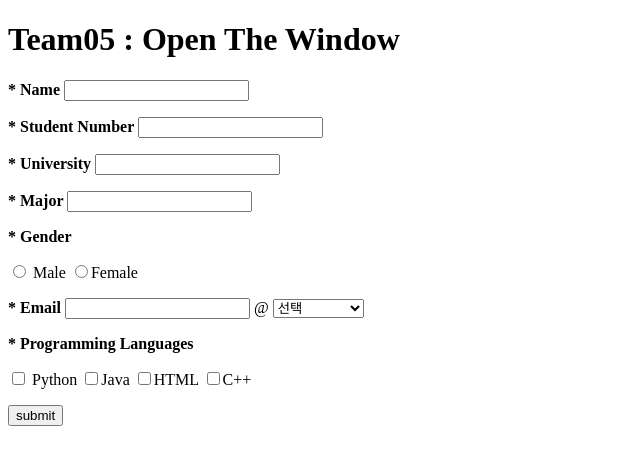
After one commit to CSID-DGU/2024-1-OSSPrac-KCM-2, a Flask app: template Flask/teamsub5/FrontEnd/templates/input_info.html in a window 1280 px wide. The commit adds this page. Shown: the top 465 px of the page, without its empty margins (0-640 px from the left). Run offline with Flask 3, Linux system fonts and the light colour scheme; the template is opened without the code that fills it, so the values that code supplies are empty.

Commit message:
코드 수정

```diff
--- a/Flask/teamsub5/FrontEnd/main.py
+++ b/Flask/teamsub5/FrontEnd/main.py
@@ -1,31 +1,25 @@
-from flask import Flask, render_template, request, session, redirect, url_for
+from flask import Flask, render_template, request
 
-app = Flask(__name__)
-app.secret_key = 'your_secret_key'
+app=Flask(__name__)
 
 @app.route('/')
-def form():
-    return render_template('form.html')
 
-@app.route('/submit', methods=['POST'])
-def submit_form():
-    session['name'] = request.form.get('name')
-    session['student_number'] = request.form.get('student_number')
-    session['gender'] = request.form.get('gender')
-    session['major'] = request.form.get('major')
-    session['programming_languages'] = request.form.getlist('programming_language')
+def input():
+    return render_template('input_info.html')
 
-    return redirect(url_for('result'))
+@app.route('/result',methods=['POST','GET'])
+def result():
+    if request.method =='POST':
+        result=dict()
+        result['Name']=request.form.get('name')
+        result['Student Number']=request.form.get('StudentNumber')
+        result['University'] = request.form.get('University')
+        result['Gender'] = request.form.get('gender')
+        result['Major'] = request.form.get('major')
+        result['Email']='@'.join(request.form.getlist('email'))
+        result['Languages'] = ', '.join(request.form.getlist('languages'))
 
-@app.route('/result', methods=['GET'])
-def result():
-    name = session.get('name')
-    student_number = session.get('student_number')
-    gender = session.get('gender')
-    major = session.get('major')
-    languages = session.get('programming_languages')
+        return render_template('result.html',result=result)
 
-    return render_template('result.html', name=name, student_number=student_number, gender=gender, major=major, languages=languages)
-
-if __name__ == '__main__':
+if __name__ =='__main__':
     app.run(debug=True)
--- /dev/null
+++ b/Flask/teamsub5/FrontEnd/templates/input_info.html
@@ -0,0 +1,33 @@
+<!DOCTYPE html>
+<html lang="en">
+<body>
+    <h1><b> Team05 : Open The Window </b></h1>
+    <form action="/result" method="POST">
+        <p><b>* Name </b><input type='text' name='name'></b></p>
+        <p><b>* Student Number </b> <input type='text' id='StudentNumber'name='StudentNumber' /></b></p>
+        <p><b>* University </b><input type='text' id='University' name='University'/></b></p>
+        <p><b>* Major </b><input type='text' name='major'></b></p>
+        <p><b>* Gender </b></p>
+        <p><input type='radio' id ='male' name="gender" value="male"> Male <input type='radio' id ='gender' name="gender" value="female">Female</p>
+        <p><b>* Email </b>
+            <input type='text' id='email' name="email"> @
+            <select name="email">
+            <option value="선택" selected>선택</option>
+            <option value="naver.com">naver.com</option>
+            <option value="daum.net">daum.net</option>
+            <option value="gmail.com">gmail.com</option>
+            <option value="hanmail.net">hanmail.net</option>
+            <option value="yahoo.com">yahoo.com</option>
+            </select>
+        </p>
+
+        <p><b>* Programming Languages</b></p>
+        <p> <input type="checkbox" name="languages" value="Python"> Python
+            <input type="checkbox" name="languages" value="Java">Java
+            <input type="checkbox" name="languages" value="HTML">HTML
+            <input type="checkbox" name="languages" value="C++">C++
+        </p>
+        <button type='submit' name='submit' value='submit'>submit</button>
+    </form>
+</body>
+</html>
```
Also changed, not shown: Flask/teamsub5/FrontEnd/templates/result.html (+16 -8 lines).
